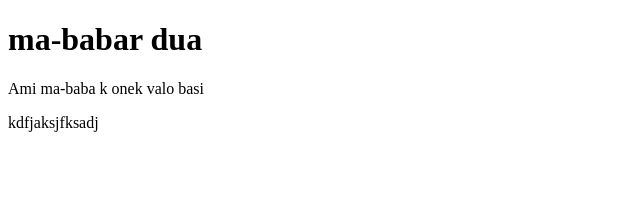
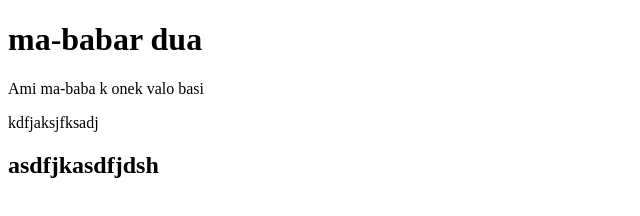
Before and after one commit to mynul1111/ma-baba, a plain HTML site: page index.html in a window 1280 px wide. Shown: the whole page, without its empty margins (0-640 px from the left). Drawn offline with Linux system fonts and the light colour scheme.

Commit message:
baba github

```diff
--- a/index.html
+++ b/index.html
@@ -10,5 +10,6 @@
     <h1>ma-babar dua</h1>
     <P>Ami ma-baba k onek valo basi</P>
     <p>kdfjaksjfksadj</p>
+    <h2>asdfjkasdfjdsh</h2>
 </body>
 </html>
```
